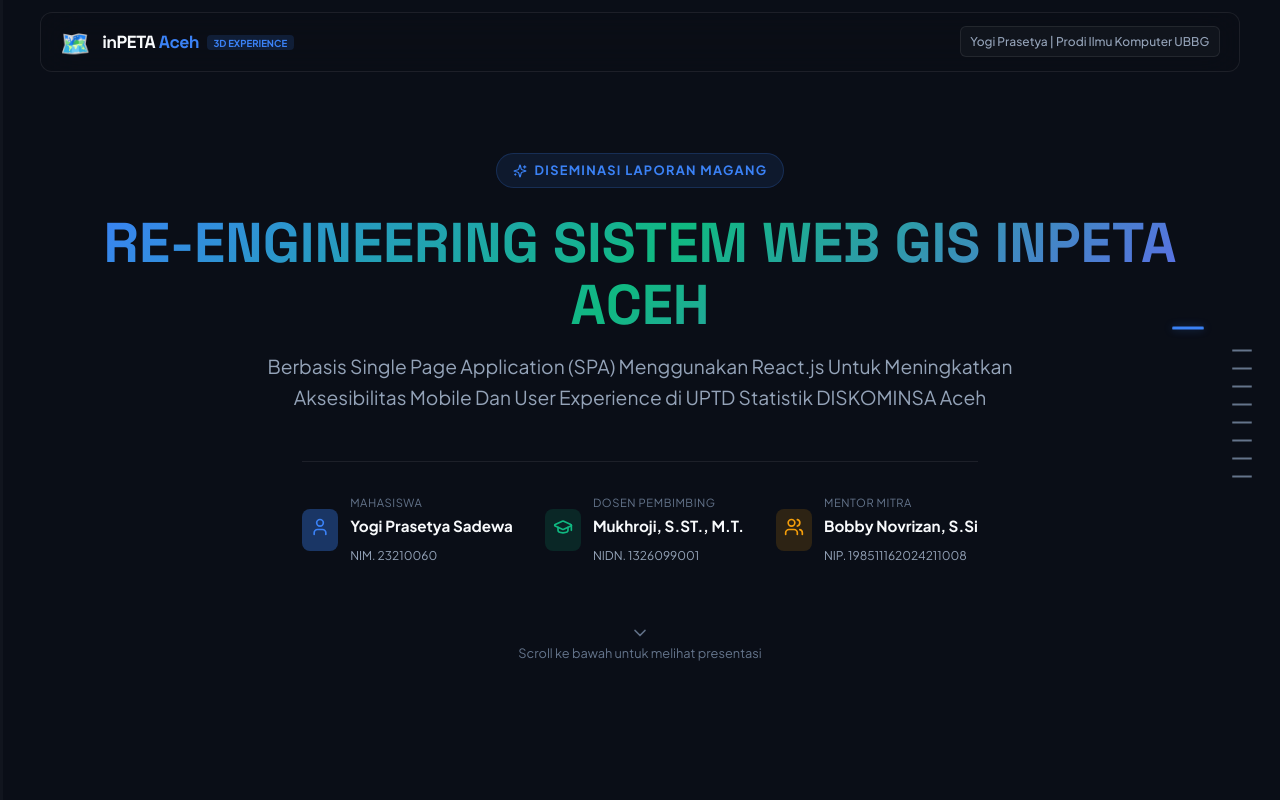
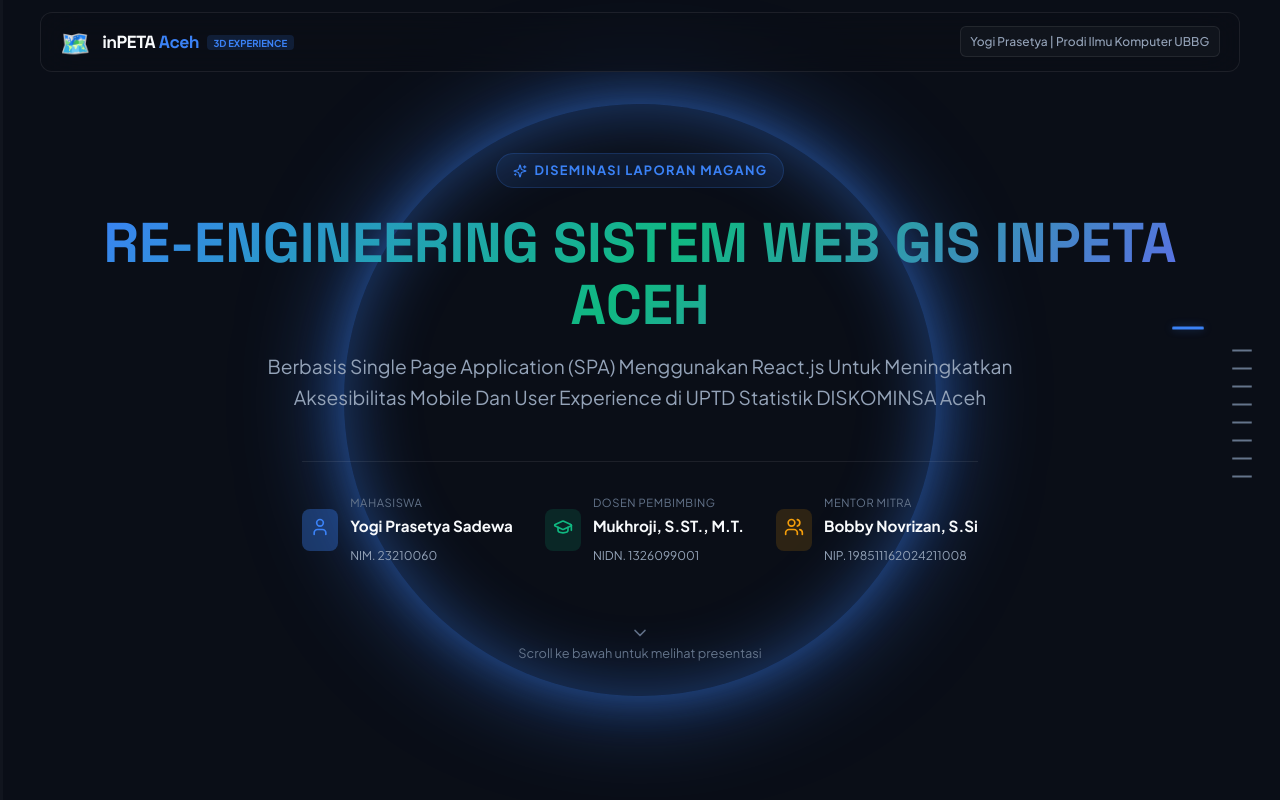
Before and after one commit to axolotl-void/inpeta-presentation-web, a React (Vite) app: page / in a window 1280 px wide. Shown: the top 800 px of the page. Built offline with nearby package versions, Linux system fonts and the light colour scheme.

Commit message:
feat: reposition 3D globe to bottom-center with a cinematic blue neon atmosphere glow on Cover section

```diff
--- a/src/components/WebGLGlobe.jsx
+++ b/src/components/WebGLGlobe.jsx
@@ -99,13 +99,17 @@
 
       // ── Interpolate values based on Scroll Progress ──
       if (p < 0.11) {
-        // Section 1: Hero Cover (Center, Rotating)
+        // Section 1: Hero Cover (Center-Bottom, Rotating)
         const progress = p / 0.11;
         targetLat = 0 * (1 - progress) + 5.56 * progress;
         // Interpolate longitude from current auto-rotation to Aceh
         targetLng = autoRotateLng * (1 - progress) + 95.33 * progress;
-        targetZoom = 2.0 * (1 - progress) + 4.8 * progress;
+        targetZoom = 3.2 * (1 - progress) + 6.2 * progress;
         targetOpacity = 1;
+
+        // Shift down by 35vh in Cover section, transitioning smoothly to 0vh in Section 2
+        const yTrans = (1 - progress) * 35;
+        targetTransform = `translateY(${yTrans}vh)`;
       } else if (p < 0.22) {
         // Section 2: Profil Instansi (Aceh Zoomed-in)
         targetLat = 5.5615;
@@ -216,6 +220,14 @@
           background: 'transparent'
         }}
       />
+      {/* Atmosphere Glow Overlay */}
+      <div
+        className="earth-atmosphere-glow"
+        style={{
+          opacity: scrollProgress < 0.11 ? (1 - scrollProgress / 0.11) : 0,
+          transition: 'opacity 0.4s ease'
+        }}
+      />
     </div>
   );
 }
--- a/src/index.css
+++ b/src/index.css
@@ -80,6 +80,24 @@
   pointer-events: none;
   background: transparent;
   transition: opacity 0.8s cubic-bezier(0.16, 1, 0.3, 1), transform 0.8s cubic-bezier(0.16, 1, 0.3, 1);
+}
+
+.earth-atmosphere-glow {
+  position: absolute;
+  top: 50%;
+  left: 50%;
+  transform: translate(-50%, -50%);
+  width: 74vh;
+  height: 74vh;
+  border-radius: 50%;
+  background: transparent;
+  /* Cinematic vibrant cyan-blue outer and inner glows */
+  box-shadow: 0 0 100px rgba(59, 130, 246, 0.55),
+              0 0 45px rgba(59, 130, 246, 0.35),
+              inset 0 0 70px rgba(59, 130, 246, 0.45);
+  pointer-events: none;
+  z-index: 5;
+  mix-blend-mode: screen;
 }
 
 /* ============================
```
